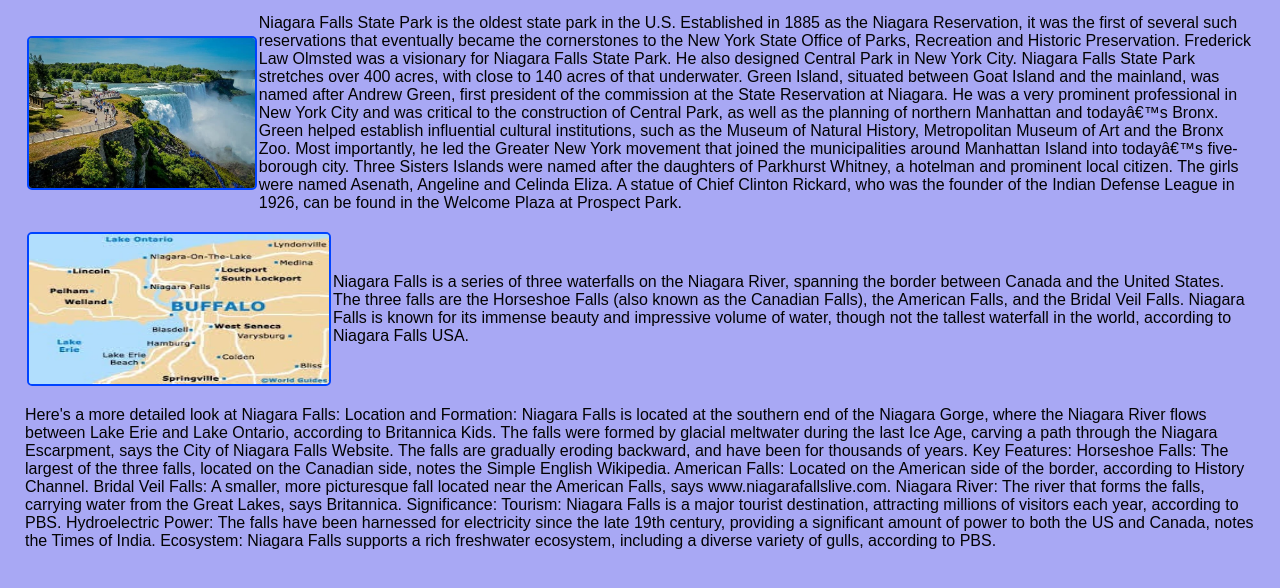
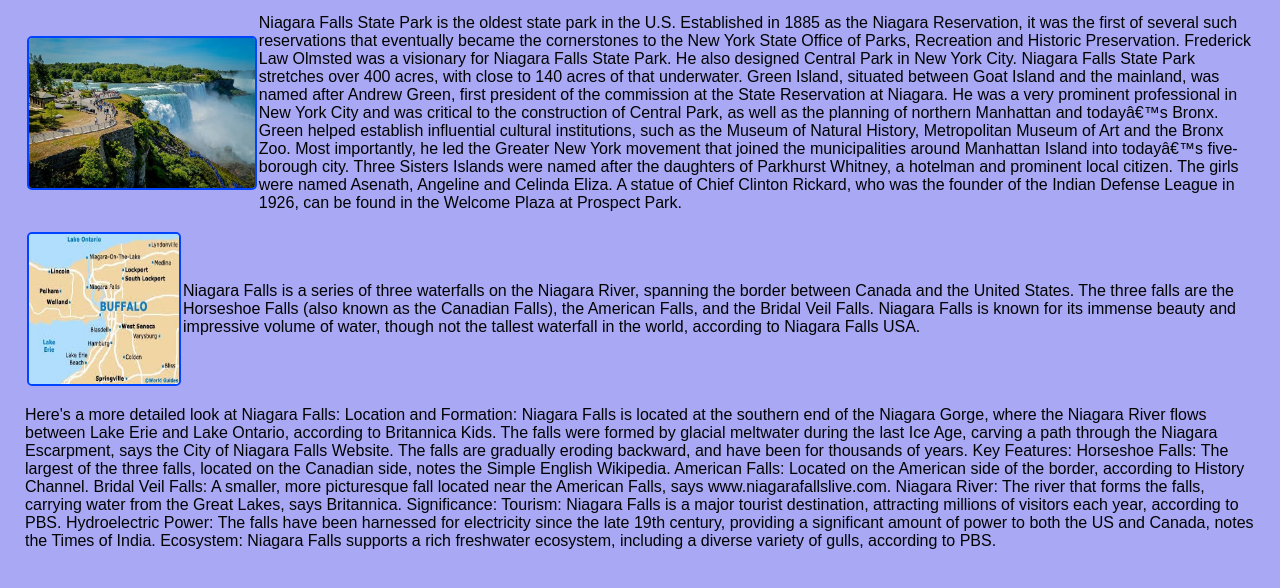
Before and after one commit to Minakshi85/Project-6th-Grade, a plain HTML site: page niagarafallsstatepark.html in a window 1280 px wide. Shown: the part 190-778 px from the top of the page. Drawn offline with Linux system fonts and the light colour scheme.

Commit message:
niagra falls change

```diff
--- a/niagarafallsstatepark.html
+++ b/niagarafallsstatepark.html
@@ -51,7 +51,7 @@ A statue of Chief Clinton Rickard, who was the founder of the Indian Defense Lea
 </p>
 </div class="profile-container">
 <div class="profile-container">
-<img id="myImg" src="./Photos/nmap.jpg" alt="Niagara Falls Map" style="width:100%;max-width:300px">
+<img id="myImg" src="./Photos/nmap.jpg" alt="Niagara Falls Map" width="150" height="100">
 <p>Niagara Falls is a series of three waterfalls on the Niagara River, spanning the border between Canada and the United States. The three falls are the Horseshoe Falls (also known as the Canadian Falls), the American Falls, and the Bridal Veil Falls. Niagara Falls is known for its immense beauty and impressive volume of water, though not the tallest waterfall in the world, according to Niagara Falls USA.</p>
 </div class="profile-container">
 <p>Here's a more detailed look at Niagara Falls: Location and Formation: Niagara Falls is located at the southern end of the Niagara Gorge, where the Niagara River flows between Lake Erie and Lake Ontario, according to Britannica Kids. The falls were formed by glacial meltwater during the last Ice Age, carving a path through the Niagara Escarpment, says the City of Niagara Falls Website. The falls are gradually eroding backward, and have been for thousands of years. Key Features: Horseshoe Falls: The largest of the three falls, located on the Canadian side, notes the Simple English Wikipedia. American Falls: Located on the American side of the border, according to History Channel. Bridal Veil Falls: A smaller, more picturesque fall located near the American Falls, says www.niagarafallslive.com. Niagara River: The river that forms the falls, carrying water from the Great Lakes, says Britannica. Significance: Tourism: Niagara Falls is a major tourist destination, attracting millions of visitors each year, according to PBS. Hydroelectric Power: The falls have been harnessed for electricity since the late 19th century, providing a significant amount of power to both the US and Canada, notes the Times of India. Ecosystem: Niagara Falls supports a rich freshwater ecosystem, including a diverse variety of gulls, according to PBS.</p>
```
